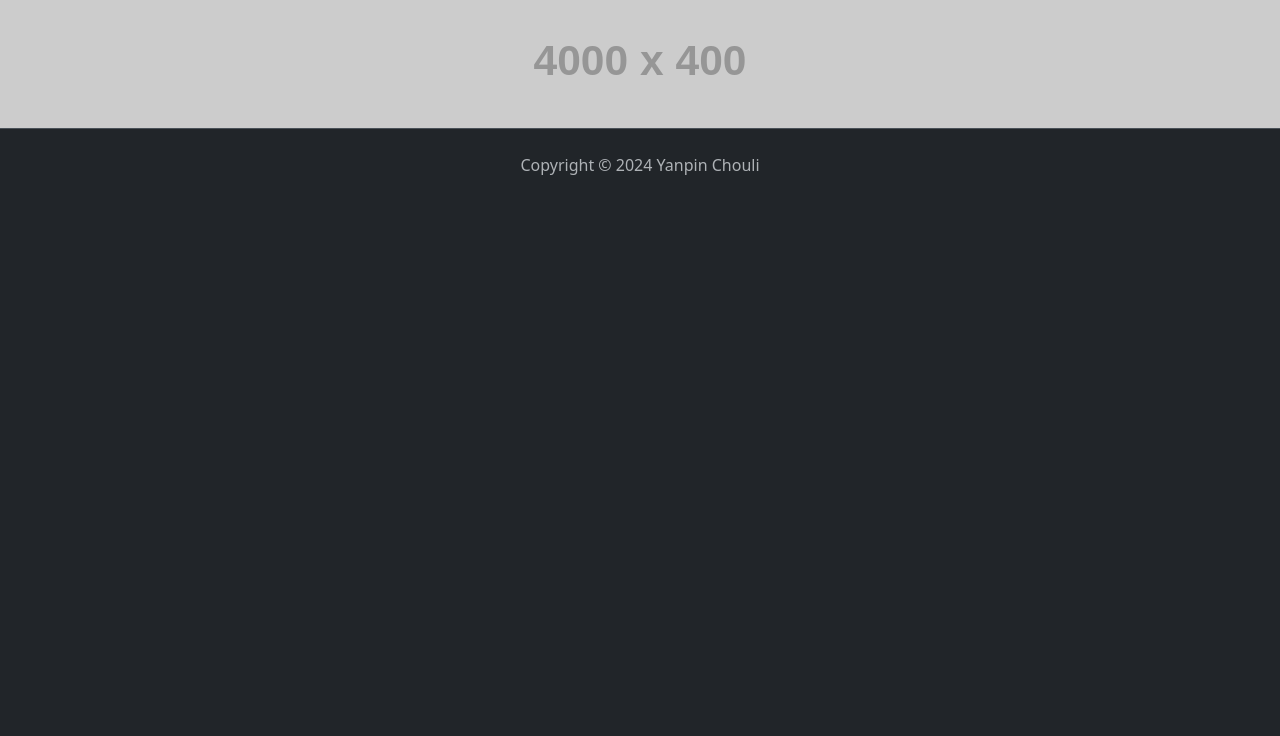
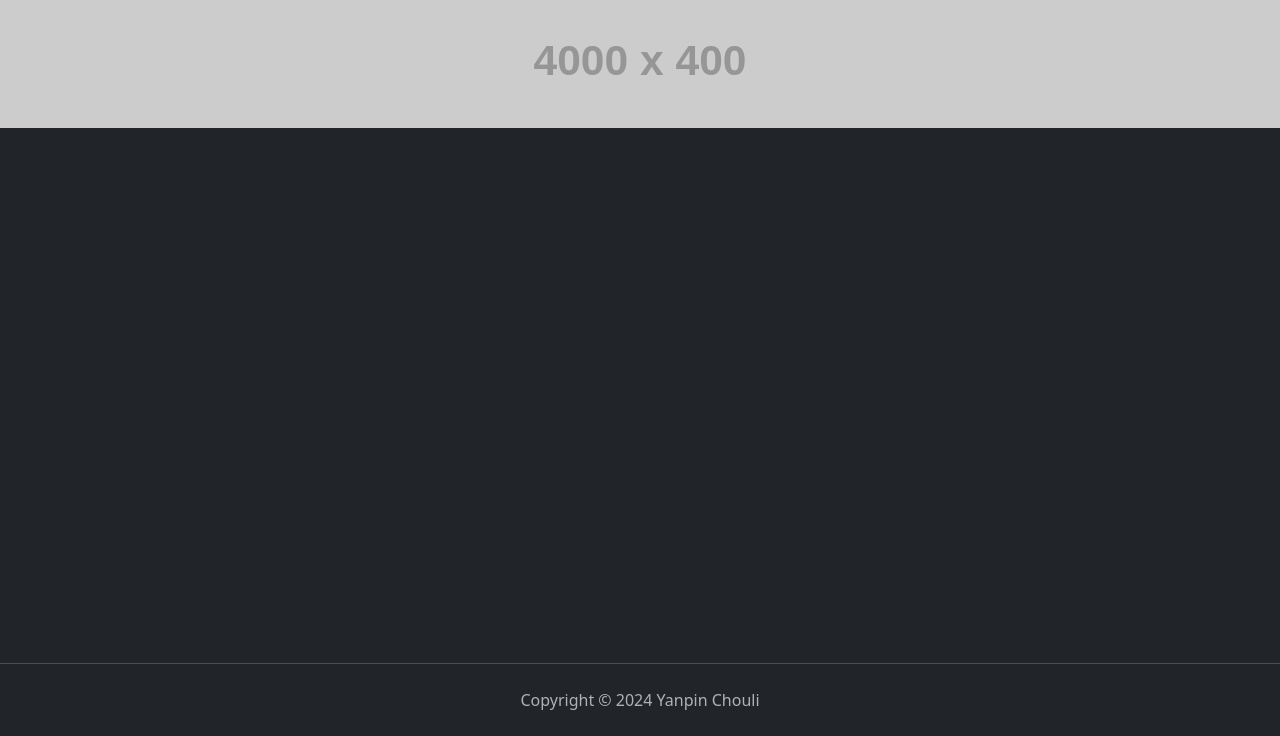
Before and after one commit to yanpin0524/mini-ecommerce, a Django app: template shop_web/templates/shop.html in a window 1280 px wide. Shown: the part 64-800 px from the top of the page. Run offline with Django 4.2, Linux system fonts and the light colour scheme; the template is opened without the code that fills it, so the values that code supplies are empty; grey boxes labelled with a size stand in for pictures from a placeholder-image service; some libraries are stand-ins or nearby versions.

Commit message:
🐞 fix(template footer): 修正 footer 跑版問題

```diff
--- a/shop_web/templates/layout/footer.html
+++ b/shop_web/templates/layout/footer.html
@@ -1,4 +1,4 @@
-<footer class="footer mt-auto py-4 border-top border-1">
+<footer class="footer py-4 border-top border-1 fixed-bottom">
     <div class="container text-center">
         <span class="text-muted">Copyright © 2024 Yanpin Chouli</span>
     </div>
```
